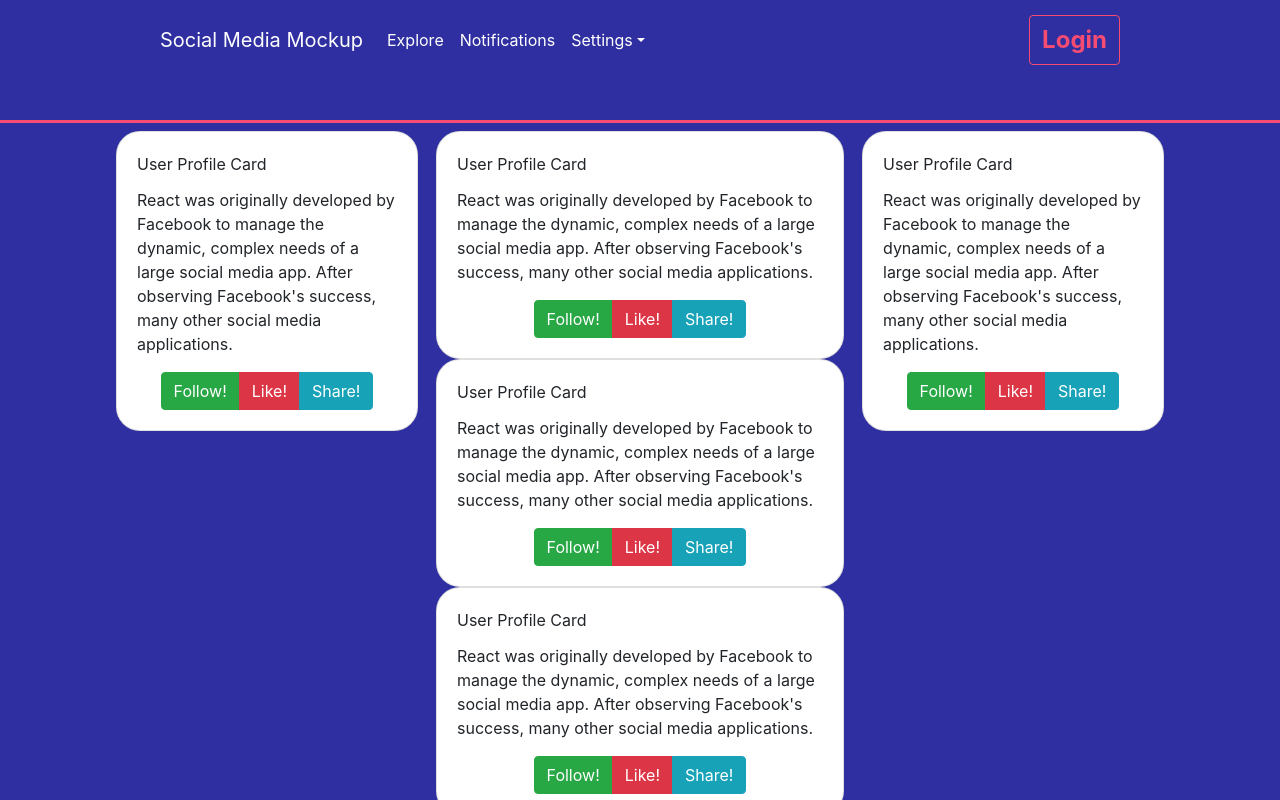
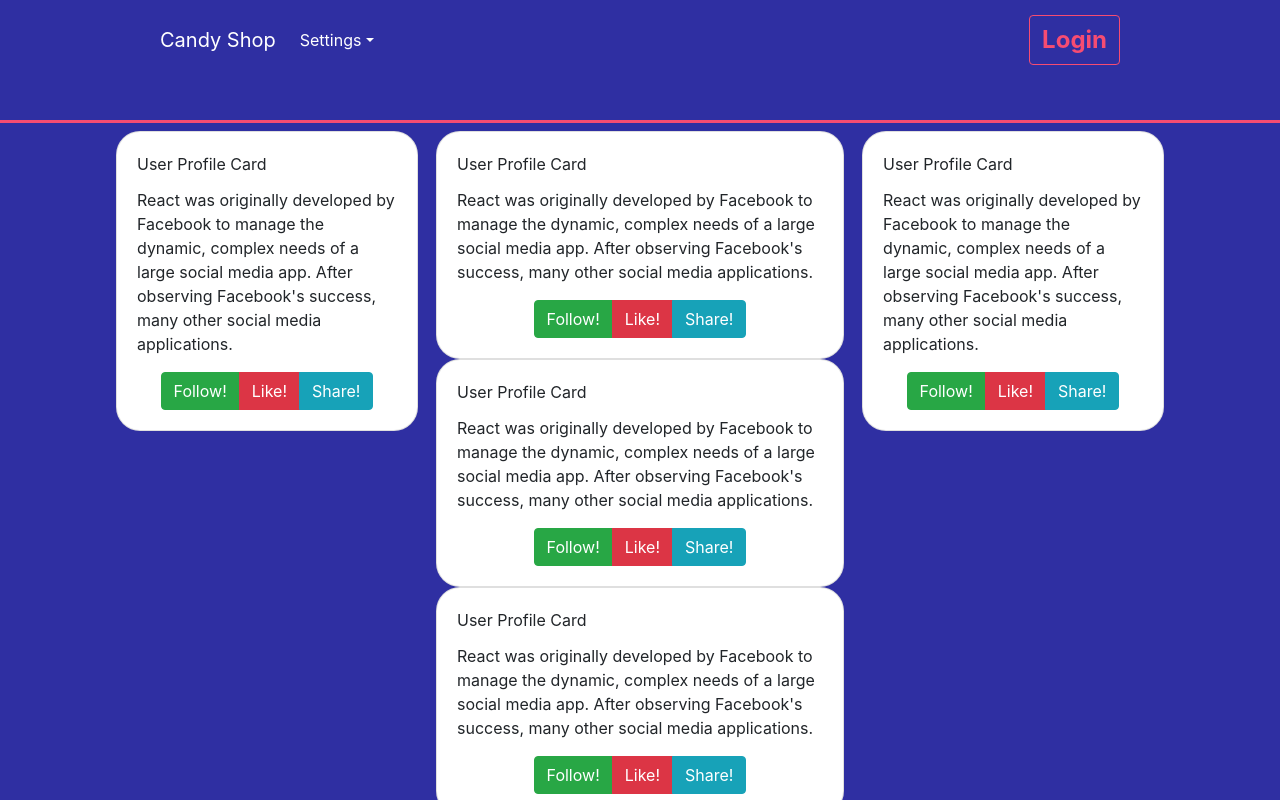
Before and after one commit to lmschless/react-redux-pie-shop, a React (Create React App) app: page / in a window 1280 px wide. Shown: the top 800 px of the page. Built offline with nearby package versions, Linux system fonts and the light colour scheme; a web font is replaced by a local one.

Commit message:
updating component grid layout.

```diff
--- a/src/components/Nav.js
+++ b/src/components/Nav.js
@@ -34,7 +34,6 @@ import {
 	DropdownToggle,
 	DropdownMenu,
 	DropdownItem,
-	NavbarText,
 	Button
 } from 'reactstrap';
 
@@ -65,22 +64,14 @@ const NavBar = (props) => {
 	return (
 		<div>
 			<Navbar style={navStyles} light expand="md">
-				<NavbarBrand style={textStyles} href="/">
-					Social Media Mockup
-				</NavbarBrand>
+				<center>
+					<NavbarBrand style={textStyles} href="/">
+						Candy Shop{' '}
+					</NavbarBrand>
+				</center>
 				<NavbarToggler onClick={toggle} />
 				<Collapse isOpen={isOpen} navbar>
 					<Nav className="mr-auto" navbar>
-						<NavItem>
-							<NavLink style={textStyles} href="/components/">
-								Explore
-							</NavLink>
-						</NavItem>
-						<NavItem>
-							<NavLink style={textStyles} href="/components/">
-								Notifications
-							</NavLink>
-						</NavItem>
 						<UncontrolledDropdown style={textStyles} nav inNavbar>
 							<DropdownToggle style={textStyles} nav caret>
 								Settings
@@ -93,11 +84,10 @@ const NavBar = (props) => {
 							</DropdownMenu>
 						</UncontrolledDropdown>
 					</Nav>
-
-					<Button style={highlightStyles} outline>
-						Login
-					</Button>
 				</Collapse>
+				<Button style={highlightStyles} outline>
+					Login
+				</Button>
 			</Navbar>
 		</div>
 	);
```
